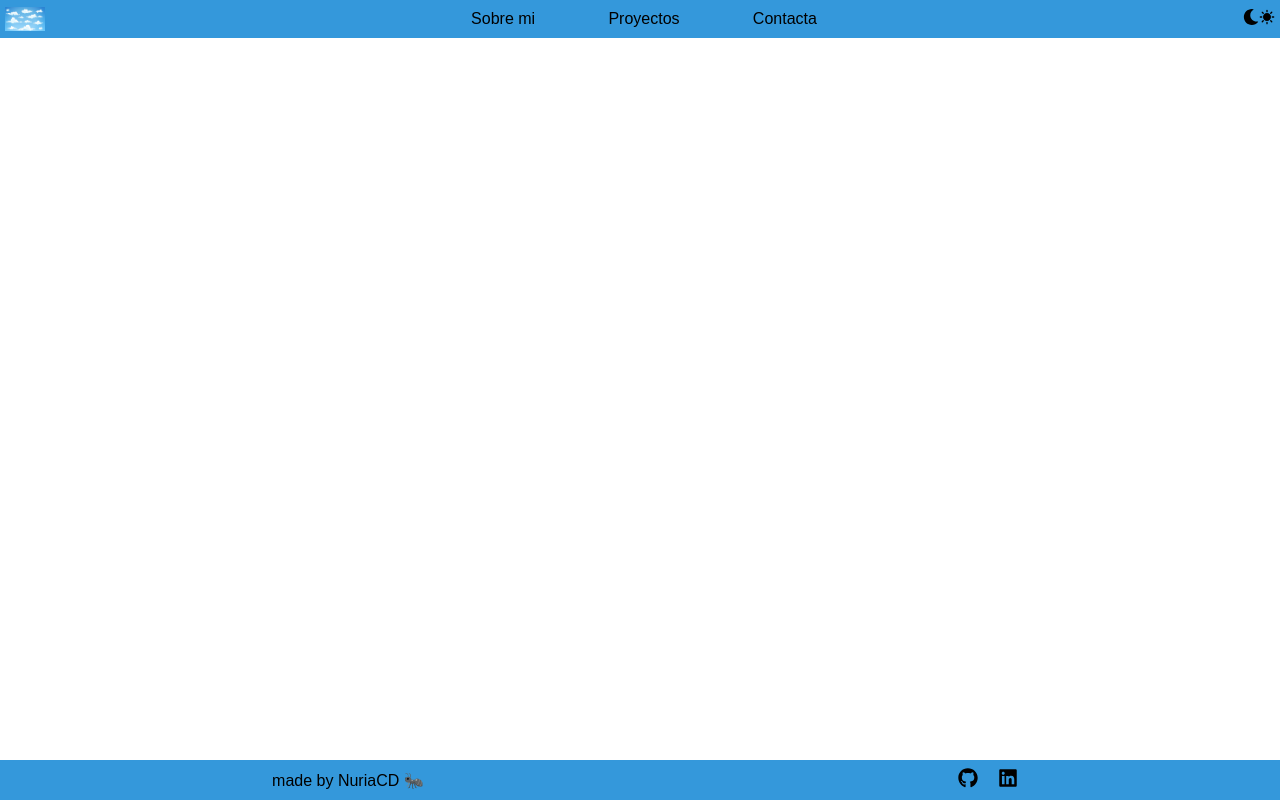
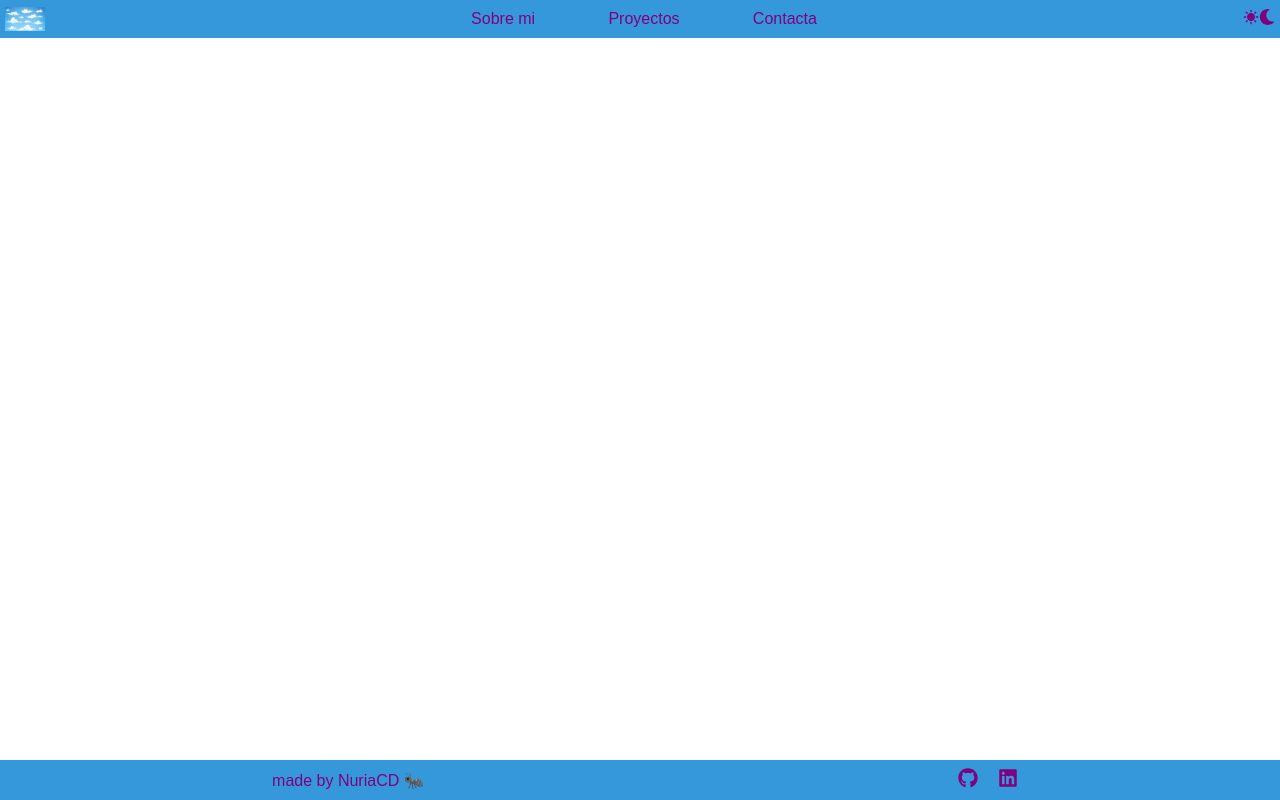
Before and after one commit to Nuria8890/portfolio, a React (Vite) app: page / in a window 1280 px wide. Built offline with nearby package versions, Linux system fonts and the light colour scheme; a web font is replaced by a local one.

Commit message:
dark/light mode logic

```diff
--- a/src/components/App.jsx
+++ b/src/components/App.jsx
@@ -6,16 +6,27 @@ import { useState } from "react";
 function App() {
   const [menuIsOpen, setMenuIsOpen] = useState(false);
 
+  const [isModeLight, setIsModeLight] = useState(true);
+
   const toggleMenu = () => {
     setMenuIsOpen(!menuIsOpen);
   };
 
+  const toggleMode = () => {
+    setIsModeLight(!isModeLight);
+    console.log("click en modo claro/oscuro");
+  };
+
   return (
-    <>
-      <Header handleToggleMenu={toggleMenu} menuIsOpen={menuIsOpen} />
+    <div className={`root ${isModeLight ? "mode__light" : "mode__dark"}`}>
+      <Header
+        handleToggleMenu={toggleMenu}
+        menuIsOpen={menuIsOpen}
+        handleToogleMode={toggleMode}
+      />
       <main></main>
       <Footer />
-    </>
+    </div>
   );
 }
 
--- a/src/components/header/Header.jsx
+++ b/src/components/header/Header.jsx
@@ -5,14 +5,14 @@ import Nav_elements from "./Nav_elements";
 import { FaMoon } from "react-icons/fa";
 import { MdSunny } from "react-icons/md";
 
-function Header({ handleToggleMenu, menuIsOpen }) {
+function Header({ handleToggleMenu, menuIsOpen, handleToogleMode }) {
   return (
     <header className="header">
       <img className="header__logo" src={logo} alt="logo clouds" />
 
-      <div className="mood">
-        <FaMoon />
-        <MdSunny />
+      <div className="mode">
+        <MdSunny onClick={handleToogleMode} />
+        <FaMoon onClick={handleToogleMode} />
       </div>
       <Menu_hamburguesa
         handleToggleMenu={handleToggleMenu}
--- a/src/styles/core/_reset.scss
+++ b/src/styles/core/_reset.scss
@@ -14,7 +14,6 @@ ul {
 
 a {
   text-decoration: none;
-  color: black;
 }
 
 button {
--- a/src/styles/layout/header/Header.scss
+++ b/src/styles/layout/header/Header.scss
@@ -48,7 +48,7 @@
   }
 }
 
-.mood {
+.mode {
   @media (min-width: 1024px) {
     order: 2;
   }
--- a/src/styles/pages/_index.scss
+++ b/src/styles/pages/_index.scss
@@ -1,4 +1,4 @@
-#root {
+.root {
   display: grid;
   grid-template-rows: auto 1fr auto;
   min-height: 100dvh;
@@ -8,3 +8,18 @@
   font-weight: weight;
   font-style: normal;
 }
+
+.mode {
+  &__light {
+    color: purple;
+    a {
+      color: purple;
+    }
+  }
+  &__dark {
+    color: white;
+    a {
+      color: white;
+    }
+  }
+}
```
